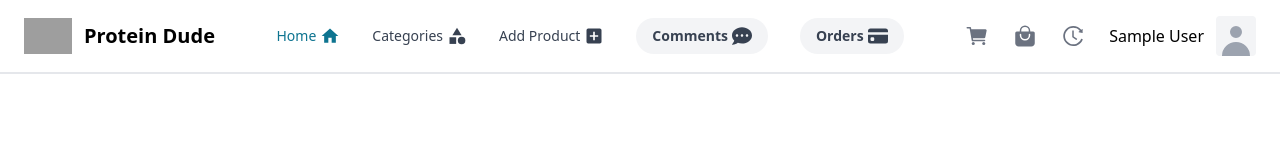
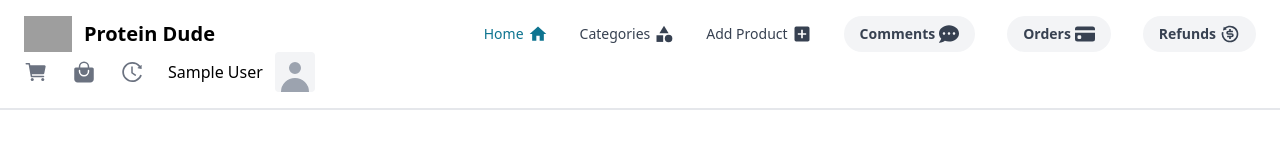
Before and after one commit to alperari/rolebased-jwtauth-react, a React (Create React App) app: page /refunds in a window 1280 px wide. Shown: the top 160 px of the page. Built offline with nearby package versions, Linux system fonts and the light colour scheme; no server answers; sample sign-in values are in the browser's storage; grey boxes are pictures that could not be loaded.

Commit message:
Create RefundsPage

```diff
--- a/src/components/Navbar/CustomNavBar.js
+++ b/src/components/Navbar/CustomNavBar.js
@@ -7,6 +7,7 @@ import { AiOutlineHistory } from 'react-icons/ai';
 import { FaCommentDots } from 'react-icons/fa';
 import { MdAddBox, MdCategory, MdHome } from 'react-icons/md';
 import { BsCreditCardFill } from 'react-icons/bs';
+import { RiRefund2Line } from 'react-icons/ri';
 
 import { UserProvider } from '../../providers/UserProvider';
 import { useUserContext } from '../../hooks/useUserContext';
@@ -180,6 +181,22 @@ const CustomNavBar = () => {
               </div>
             </Navbar.Link>
           )}
+
+          {user && (
+            <Navbar.Link href="/refunds">
+              {user.role === 'salesManager' || user.role === 'admin' ? (
+                <div class="flex flex-row gap-1 py-2 px-4 bg-gray-100 rounded-3xl font-semibold ">
+                  Refunds
+                  <RiRefund2Line size={20} />
+                </div>
+              ) : (
+                <div class="flex flex-row gap-1 py-2 rounded-3xl font-semibold ">
+                  My Refunds
+                  <RiRefund2Line size={20} />
+                </div>
+              )}
+            </Navbar.Link>
+          )}
         </Navbar.Collapse>
       </Navbar>
     </div>
--- a/src/config/router.js
+++ b/src/config/router.js
@@ -17,6 +17,7 @@ import CheckoutPage from '../pages/Checkout/CheckoutPage';
 import OrderPage from '../pages/Order/OrderPage';
 import OrderHistoryPage from '../pages/Order/OrderHistoryPage';
 import OrdersPanelPage from '../pages/Order/OrdersPanelPage';
+import RefundsPage from '../pages/Refunds/RefundsPage';
 
 // Protected route, only accessible if user's role is in roles array
 const Private = ({ Component, roles }) => {
@@ -127,6 +128,16 @@ const Router = () => {
             }
           />
 
+          <Route
+            path="/refunds"
+            element={
+              <Private
+                Component={RefundsPage}
+                roles={['admin', 'customer', 'salesManager', 'productManager']}
+              />
+            }
+          />
+
           <Route path="*" element={<NotFoundPage />} />
         </Routes>
       </div>
--- /dev/null
+++ b/src/pages/Refunds/RefundsPage.jsx
@@ -0,0 +1,18 @@
+import React, { useEffect, useState } from 'react';
+import { HiCalendar } from 'react-icons/hi';
+
+import { Button, Card } from 'flowbite-react';
+
+import { RefundService } from '../../services/RefundService';
+
+import { useParams, useNavigate } from 'react-router-dom';
+
+import { parseDateTime } from '../../helpers/helperFunctions';
+
+const user = JSON.parse(localStorage.getItem('user'));
+
+const RefundsPage = () => {
+  return 'refunds page';
+};
+
+export default RefundsPage;
```
